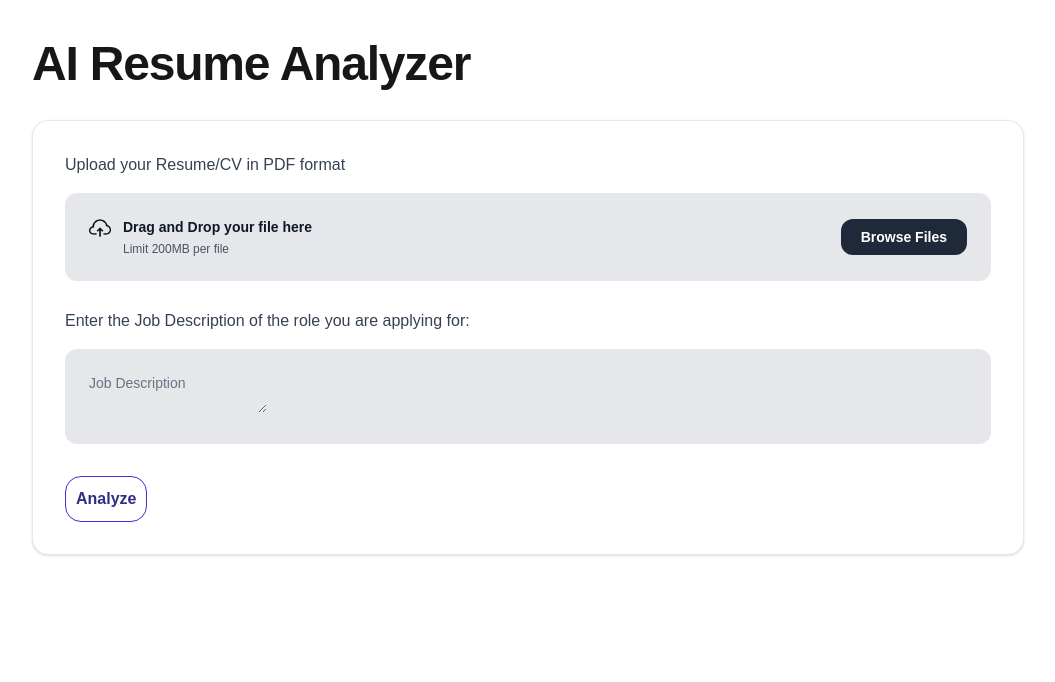
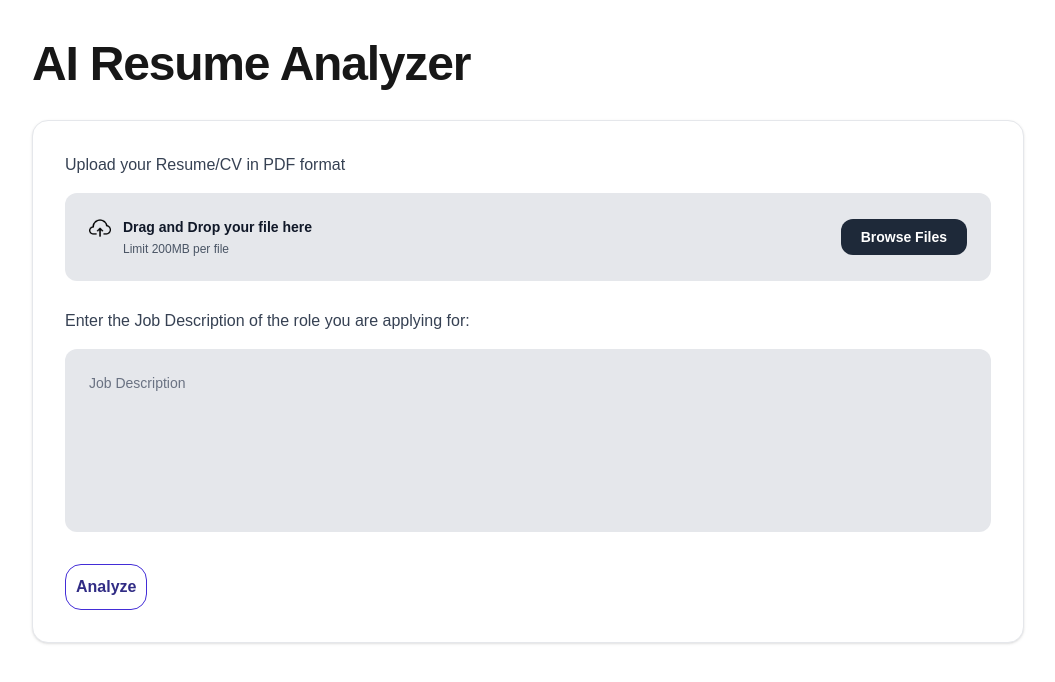
Before and after one commit to Rachel-lcy/ai-resume-analyser, a Next.js app: page / in a window 1280 px wide. Shown: the top 682 px of the page, without its empty margins (112-1167 px from the left). Built offline with nearby package versions, Linux system fonts and the light colour scheme.

Commit message:
fix generate score some details errors

```diff
--- a/app/fails-score/page.jsx
+++ b/app/fails-score/page.jsx
@@ -6,11 +6,11 @@ export default function FailsScore(){
       <div className="mx-auto max-w-5xl px-4 py-10">
       <Header />
         <div className="rounded-xl bg-gray-200 px-8 py-8">
-          <p className="text-base text-gray-700 font-semibold pb-2.5">
-            ❌Score Generation Failed
+          <p className="text-xl text-gray-700 font-semibold pb-2.5">
+            ❌ Score Generation Failed
           </p>
           <div className="text-sm text-gray-400 pl-2.5">
-            <p>we couldn't analyze your resume at this time</p>
+            <p>we couldn’t analyze your resume at this time</p>
             <p>This could be due to a temporary issue or unsupported file content </p>
           </div>
 
--- a/app/generate-score/page.jsx
+++ b/app/generate-score/page.jsx
@@ -7,9 +7,19 @@ export default function GenerateScore(){
       <div className="mx-auto max-w-5xl px-4 py-10">
       <Header />
       <div className="rounded-xl bg-gray-200 px-6 py-6">
-        <textarea className="text-sm text-gray-700 font-semibold">
-          Generating Scores ......
-        </textarea>
+        <p
+              className="
+                w-full
+                h-10
+                bg-transparent
+                text-sm
+                text-gray-500
+                placeholder-gray-500
+                outline-none
+                resize-none
+              ">Generating Scores ......
+              </p>
+
       </div>
       </div>
 
--- a/app/page.jsx
+++ b/app/page.jsx
@@ -38,8 +38,18 @@ export default function Home() {
             </p>
 
             <div className="rounded-xl bg-gray-200 px-6 py-6">
-              <textarea className="text-sm text-gray-500">
-                Job Description
+              <textarea
+              placeholder="Job Description"
+              className="
+                w-full
+                h-32
+                bg-transparent
+                text-sm
+                text-gray-500
+                placeholder-gray-500
+                outline-none
+                resize-none
+              ">
               </textarea>
             </div>
           </div>
```
